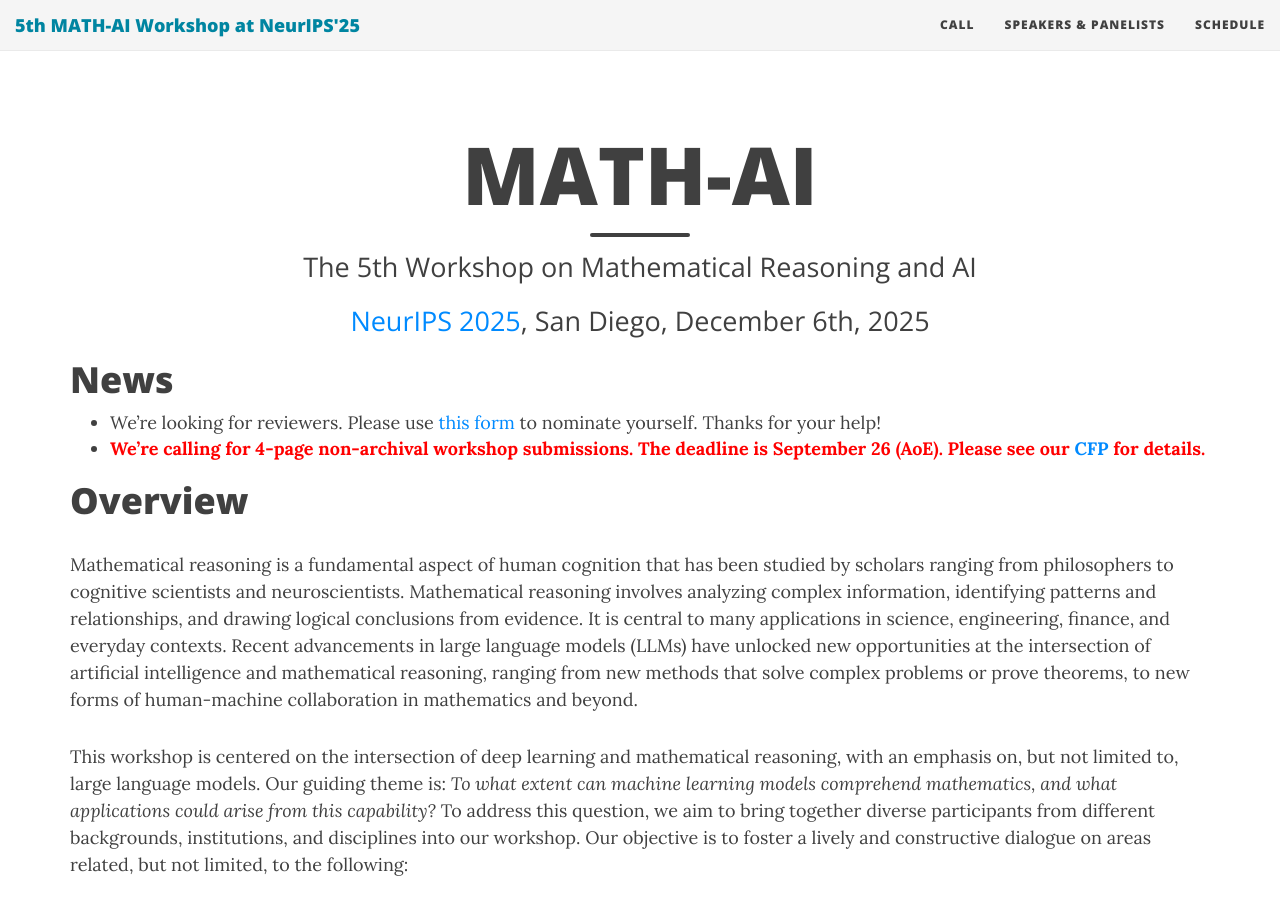
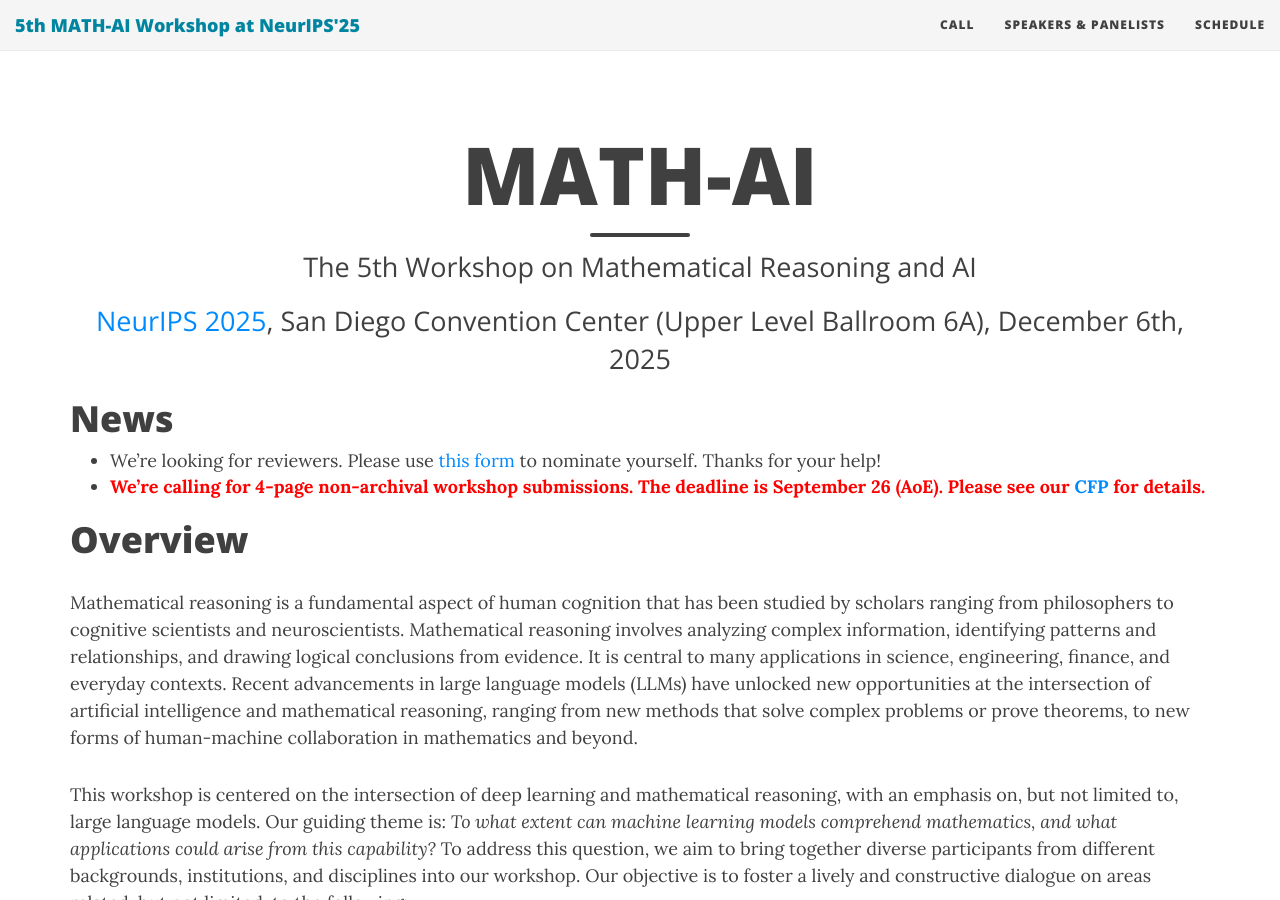
Before and after one commit to mathai2025/mathai2025.github.io, a Jekyll site: the page built from index.md, in a window 1280 px wide and 900 px high. Built offline with Jekyll 4.4.1, drawn with Linux system fonts in a browser that asks for light colours; nearby versions of some CDN libraries.

Commit message:
Update venue details for NeurIPS 2025

```diff
--- a/index.md
+++ b/index.md
@@ -6,7 +6,7 @@ use-site-title: true
 ---
 <div class="venue" style="font-size: 27px; display: block; font-family: 'Open Sans', 'Helvetica Neue', Helvetica, Arial, sans-serif; font-weight: 300; color: #404040; text-align: center;">
   <!-- (West Meeting Room 118-120, Vancouver, December 14, 2025, <a href="https://neurips.cc/virtual/2025/workshop/84719" target="_blank">Website</a>) -->
-  <a target="_blank" href="https://nips.cc/virtual/2025/workshop/109565">NeurIPS 2025</a>, San Diego, December 6th, 2025
+  <a target="_blank" href="https://nips.cc/virtual/2025/workshop/109565">NeurIPS 2025</a>, San Diego Convention Center (Upper Level Ballroom 6A), December 6th, 2025
 </div>
 
 
```
